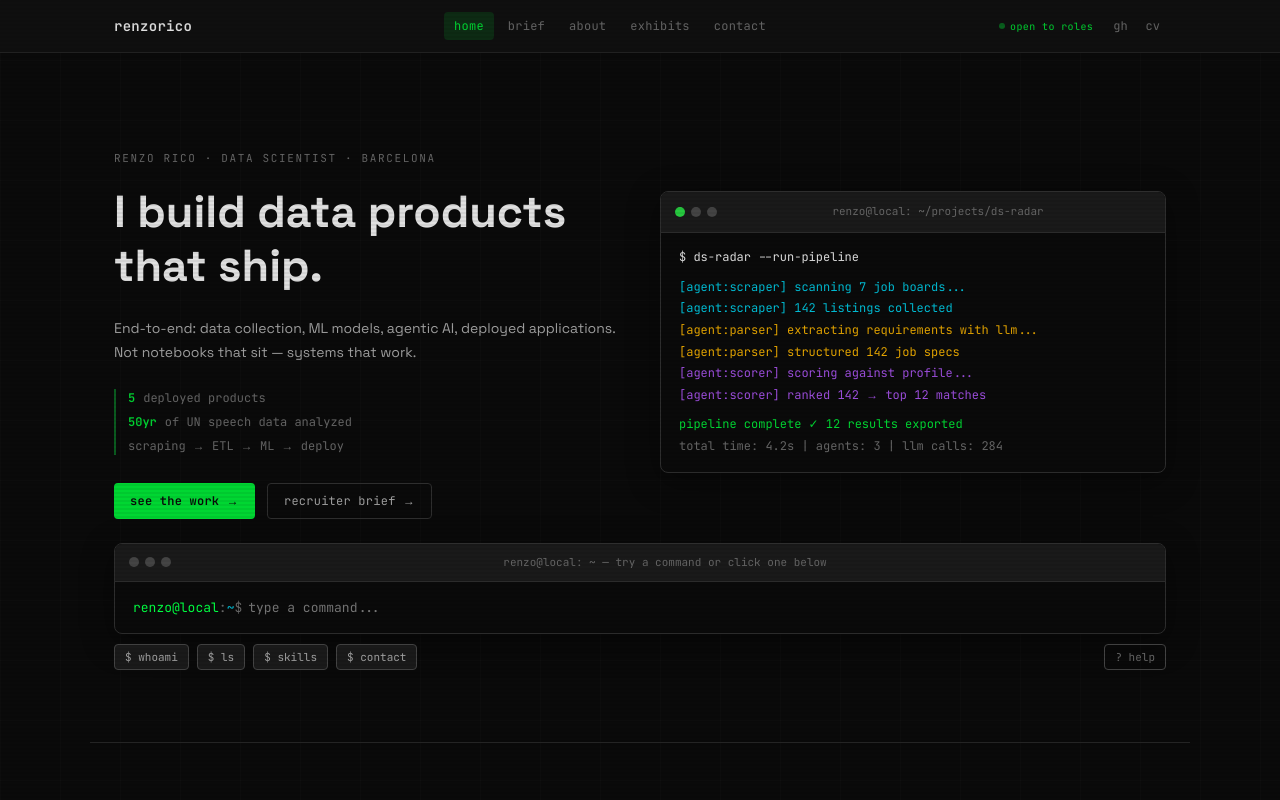
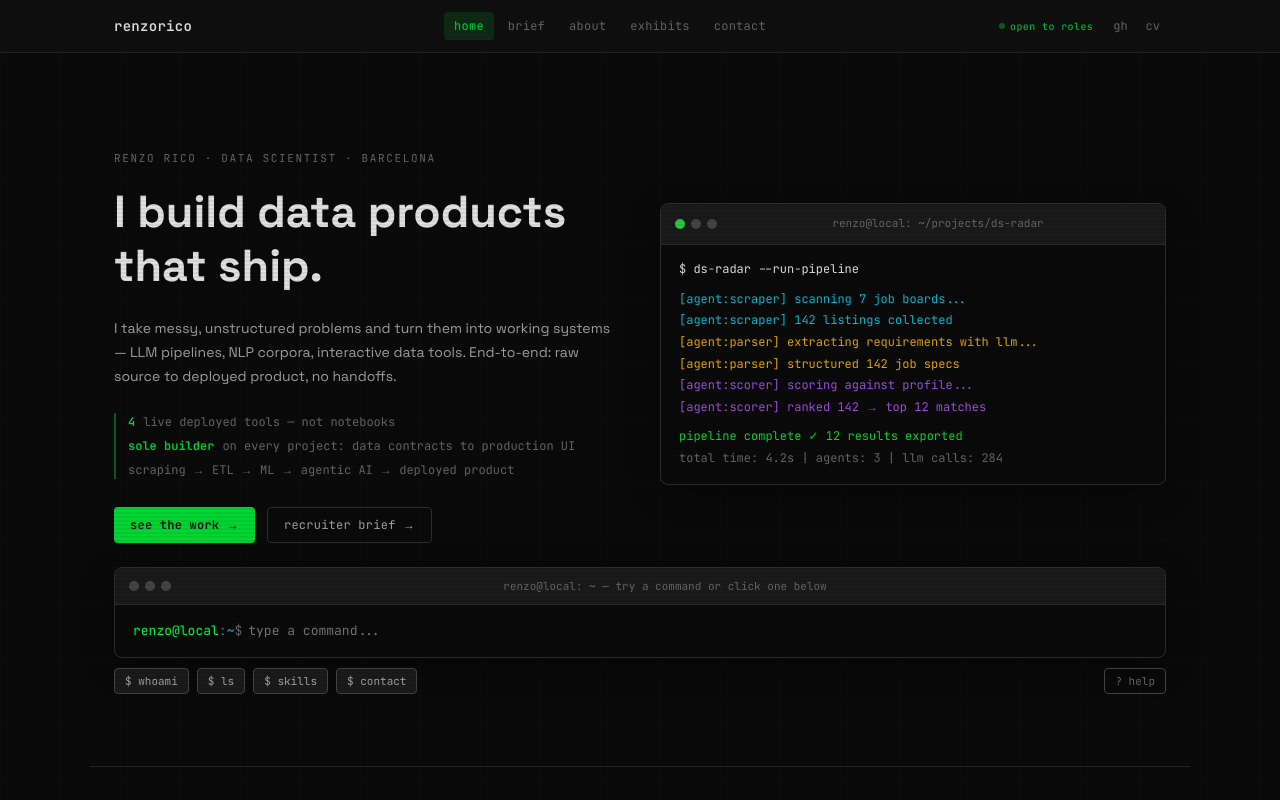
Before and after one commit to renzorico/terminal-portfolio, a Next.js app: page / in a window 1280 px wide. Shown: the top 800 px of the page. Built offline with nearby package versions, Linux system fonts and the light colour scheme.

Commit message:
feat(hero): outcome-framed stats, sharper subheadline, brief CTA target

```diff
--- a/app/components/hero.tsx
+++ b/app/components/hero.tsx
@@ -153,9 +153,9 @@ function PipelineTerminal() {
    ---------------------------------------------------------------- */
 
 const PROOF_STATS = [
-  { value: "5", label: "deployed products" },
-  { value: "50yr", label: "of UN speech data analyzed" },
-  { value: "scraping → ETL → ML → deploy", label: "" },
+  { value: "4", label: "live deployed tools — not notebooks" },
+  { value: "sole builder", label: "on every project: data contracts to production UI" },
+  { value: "scraping → ETL → ML → agentic AI → deployed product", label: "" },
 ];
 
 export default function Hero() {
@@ -217,8 +217,9 @@ export default function Hero() {
               fontFamily: "var(--font-display)",
             }}
           >
-            End-to-end: data collection, ML models, agentic AI, deployed applications.
-            Not notebooks that sit — systems that work.
+            I take messy, unstructured problems and turn them into working systems —
+            LLM pipelines, NLP corpora, interactive data tools. End-to-end:
+            raw source to deployed product, no handoffs.
           </p>
 
           {/* Proof stats */}
@@ -266,7 +267,7 @@ export default function Hero() {
               see the work →
             </button>
             <button
-              onClick={() => scrollTo("about")}
+              onClick={() => scrollTo("brief")}
               style={{
                 fontFamily: "var(--font-mono)",
                 fontSize: 12,
```
